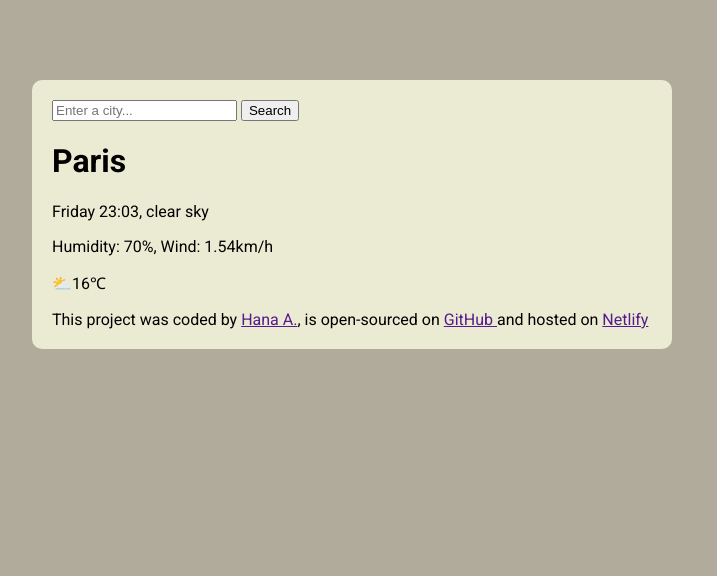
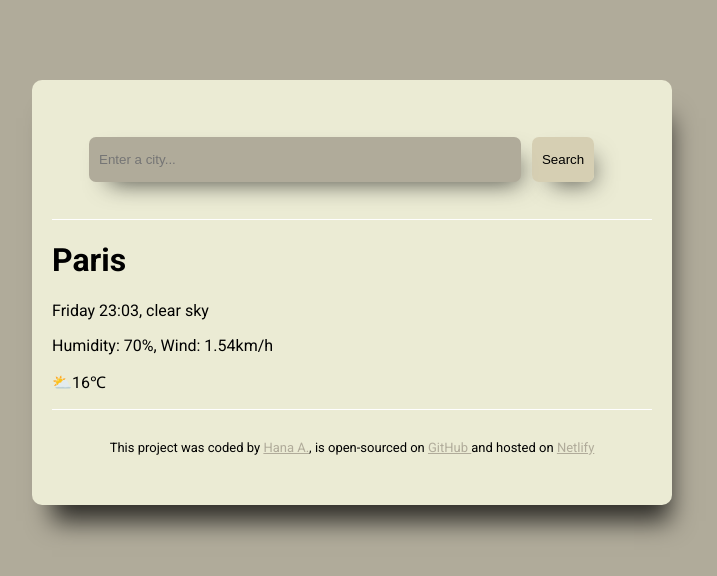
Before and after one commit to gitGate1/weatherApp, a plain HTML site: page indext.html in a window 1280 px wide. Shown: the whole page, without its empty margins (288-1005 px from the left). Drawn offline with Linux system fonts and the light colour scheme.

Commit message:
customized header and footer

```diff
--- a/indext.html
+++ b/indext.html
@@ -11,9 +11,9 @@
     <div class="weather-app">
         <div class="container">
             <header>
-                <form action="">
-                    <input type="search" placeholder="Enter a city...">
-                    <input type="submit" value="Search" name="" id="">
+                <form action="#">
+                    <input type="search" placeholder="Enter a city..." class="searchInp">
+                    <input type="submit" value="Search" name="" class="searchBtn">
                 </form>
             </header>
             <main>
--- a/src/index.css
+++ b/src/index.css
@@ -10,5 +10,38 @@ body{
     border-radius: 10px;
     max-width: 600px;
     background-color: rgb(235, 235, 212);
+    box-shadow: 9px 27px 24px -11px rgba(0,0,0,0.75);
+}
+a{
+    color: rgb(176, 171, 154);
 
 }
+header{
+    border-bottom: 1px solid white;
+    padding: 30px;
+}
+.searchInp{
+    width: 80%;
+    padding: 15px 10px;
+    margin: 7px;
+    background-color:rgb(176, 171, 154) ;
+    border: none;
+    border-radius: 7px;
+    color: white;
+    box-shadow: 9px 11px 24px -11px rgba(0,0,0,0.75);
+}
+
+.searchBtn{
+    padding: 15px 10px;
+    border: none;
+    border-radius: 7px;
+    background-color: rgba(212, 204, 175, 0.865);
+    box-shadow: 9px 11px 24px -11px rgba(0,0,0,0.75);
+}
+
+footer{
+    border-top: 1px solid white;
+    padding: 30px;
+    text-align: center;
+    font-size: 13px;
+}
```
